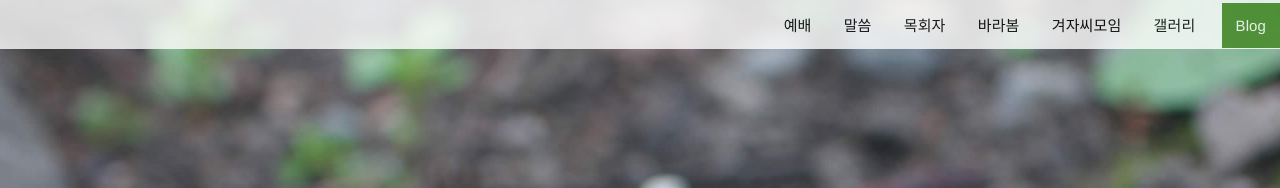
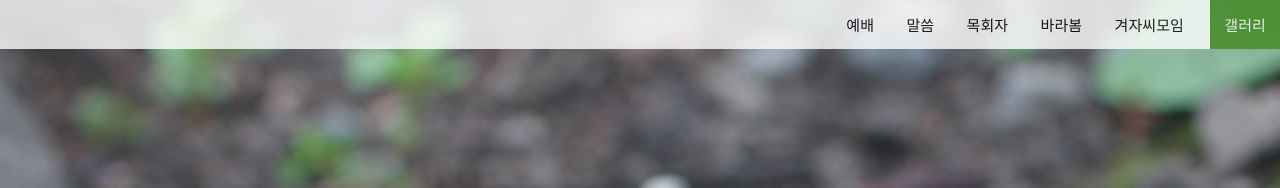
Before and after one commit to hanaseed/hanahome, a Jekyll site: the page built from index.html, in a window 1280 px wide. Shown: the top 188 px of the page. Built offline with Jekyll 4.4.1, drawn with Linux system fonts in a browser that asks for light colours; nearby versions of some CDN libraries; Markdown is read by kramdown in place of the engine named in the settings.

Commit message:
removed blog nav item

```diff
--- a/_layouts/default.html
+++ b/_layouts/default.html
@@ -27,12 +27,13 @@
 <div class="nav">
   <ul>
     <li><a href="#service">예배</a></li>
-    <li class="nav-mobile-hide"><a href="#logos">말씀</a></li>
+    <li><a href="#logos">말씀</a></li>
     <li><a href="#pastor">목회자</a></li>
     <li class="nav-mobile-hide"><a href="#hope">바라봄</a></li>
     <li class="nav-mobile-hide"><a href="#gather">겨자씨모임</a></li>
-    <li><a href="https://instagram.com/hanaseedchurch" target="_blank">갤러리</a></li>
-    <li class="nav-blog-item"><a href="https://medium.com/@sssam95" target="_blank">Blog</a></li>
+    <li class="nav-green-item">
+      <a href="https://www.instagram.com/hanaseedchurch/" target="_blank">갤러리</a>
+    </li>
   </ul>
 </div>
 
--- a/css/hana.scss
+++ b/css/hana.scss
@@ -73,7 +73,7 @@ body {
       padding: 14px;
     }
 
-    .nav-blog-item {
+    .nav-green-item {
       background-color: $hanaseed-green;
       margin-left: 8px;
       a {
```
